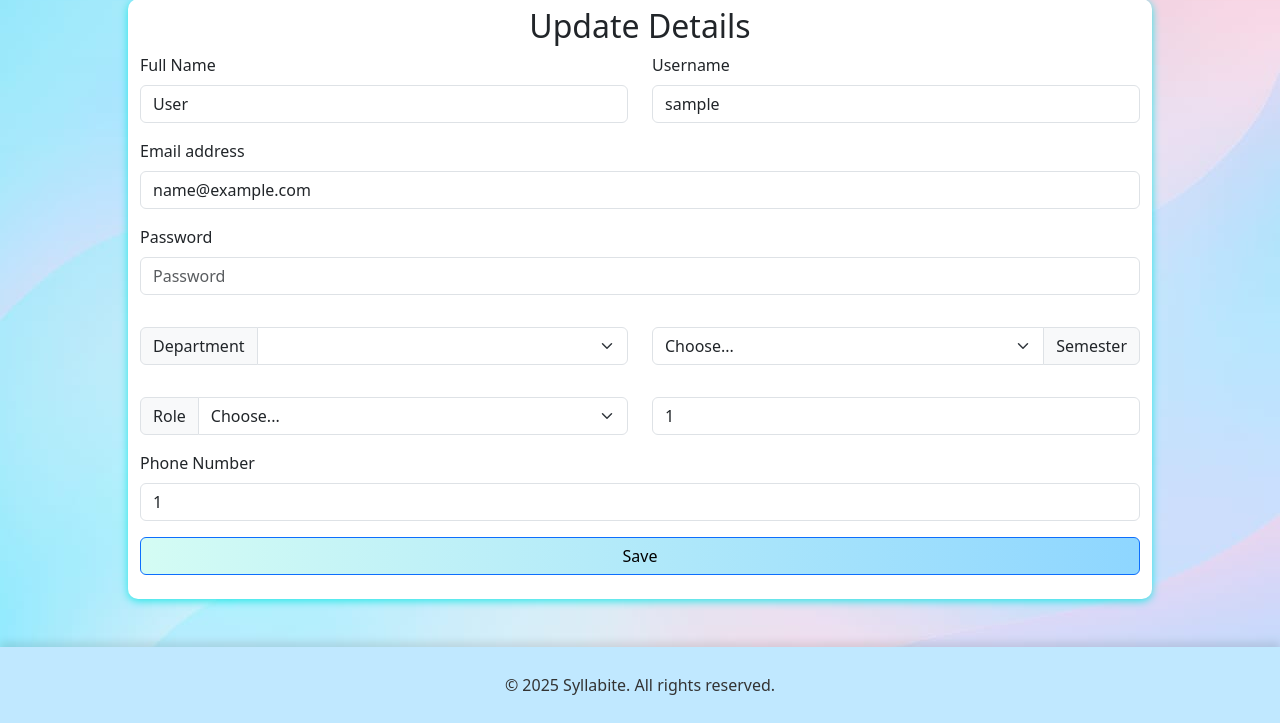
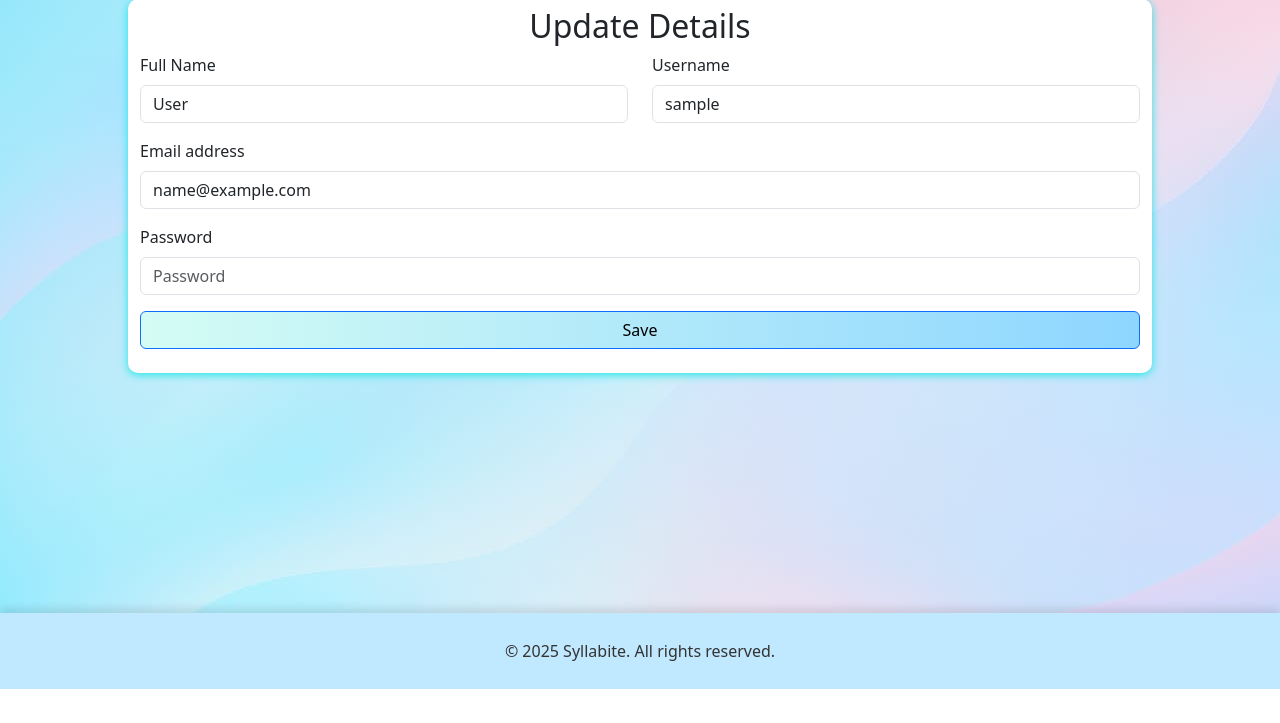
Before and after one commit to Arun-2601-2007/Syllabite, a Node server app: page /profile/2/edit in a window 1280 px wide. Shown: the part 111-834 px from the top of the page. After the commit the page ends 800 px from the top, so only its background shows below. Run offline with Node 20, Linux system fonts and the light colour scheme; a user stored in the database is signed in; tables that the repository leaves empty hold one stand-in row (values such as "Sample post"); some libraries are stand-ins or nearby versions.

Commit message:
Modified UI And SignUp Form

```diff
--- a/CONTROLLERS/authentication.js
+++ b/CONTROLLERS/authentication.js
@@ -4,8 +4,8 @@
 
 module.exports.signUpUser = async (req,res,next) =>{
     try{
-        let {username , email,password,fullname,department,semester,role,cgpa,phone,roll} = req.body;
-        const newUser = new User({email,username,fullname,role,department,semester,cgpa,phone,roll});
+        let {username , email,password,fullname} = req.body;
+        const newUser = new User({email,username,fullname});
        const registeredUser = await User.register(newUser,password);
         req.login(registeredUser,(err) =>{
             if(err){
--- a/CONTROLLERS/department.js
+++ b/CONTROLLERS/department.js
@@ -2,7 +2,7 @@
 const Department = require('../MODELS/departmentSchema.js');
 const ExpressError = require('../UTILS/ExpressError.js');
 
-const ids = ['68f0dba153c5b83d5891b8d7'];
+const ids = ['69039c4c0644399f207d1ae5'];
 
 // Delete review function
 module.exports.destroyReview = async (req,res) => {
--- a/CONTROLLERS/profile.js
+++ b/CONTROLLERS/profile.js
@@ -29,11 +29,6 @@
         user.fullname   = req.body.fullname;
         user.username   = req.body.username;
         user.email      = req.body.email;
-        user.department = req.body.department;
-        user.semester   = req.body.semester;
-        user.role       = req.body.role;
-        user.cgpa       = req.body.cgpa;
-        user.phone      = req.body.phone;
         // Handle password securely
         if (req.body.password) {
             await user.setPassword(req.body.password);
--- a/CONTROLLERS/uploads.js
+++ b/CONTROLLERS/uploads.js
@@ -33,7 +33,7 @@
     pdfs.push(url);
     await departmentData.save();
     req.flash('success',"File uploaded successfully!");
-    let presentContibutor = {fullname : req.user.fullname,email:req.user.email,phone:req.user.phone,roll:req.user.roll,link:url};
+    let presentContibutor = {fullname : req.user.fullname,email:req.user.email,link:url};
 
     await Contributor.insertOne(presentContibutor);
     const backURL = req.header('Referer') || '/';
@@ -80,7 +80,7 @@
     playlistLinks.push(playlisturl);
     await departmentData.save();
     req.flash('success',"Playlist link added successfully!");
-    let presentContibutor = {fullname : req.user.fullname,email:req.user.email,phoner:req.user.phone,roll:req.user.roll,link:playlisturl};
+    let presentContibutor = {fullname : req.user.fullname,email:req.user.email,link:playlisturl};
     await Contributor.create(presentContibutor);
     const backURL = req.header('Referer') || '/';
     res.redirect(backURL);
--- a/VIEWS/WEBPAGES/clubs.ejs
+++ b/VIEWS/WEBPAGES/clubs.ejs
@@ -51,7 +51,7 @@
                 <div class="card  cd-20 m-3 text-center col-9 col-sm-5 col-md-2" >
                     <img src="/IMAGES/aero_unwired.jpeg" class="card-img-top cdimgtp-1 mt-2" alt="...">
                     <div class="card-body">
-                        <p class="card-text crdtxt-50" >AeroUnwired is an aero-modelling club, a branch of Club Unwired, founded by NIT Calicut students who aspire to harness the knowledge of flight.
+                        <p class="card-text crdtxt-50" >AeroUnwired is an aero-modelling club founded by NIT Calicut students who aspire to harness the knowledge of flight.
 
                         </p>
                         <button type="button" class="btn mt-3" data-bs-toggle="modal" data-bs-target="#exampleModal2" style="width: 100%; background: linear-gradient(to right, #d4fcf4, #8ed6ff); color: black;">
@@ -68,7 +68,7 @@
                                         </div>
                                         <div class="modal-body" style="text-align: start;">
 
-                                            AeroUnwired is an aero-modelling club, a branch of Club Unwired, founded by NIT Calicut students who aspire to harness the knowledge of flight.
+                                            AeroUnwired is an aero-modelling club founded by NIT Calicut students who aspire to harness the knowledge of flight.
                                             Inspired by the magnificent creatures with wings and their technical aspects, this club puts effort into building aircraft and studying the science of flight.
                                             The club offers knowledge to those who seek and invest their time in innovation. With a classic workspace and supportive faculty members and seniors, this club welcomes all those who wish to learn.
 
--- a/VIEWS/WEBPAGES/update.ejs
+++ b/VIEWS/WEBPAGES/update.ejs
@@ -1,30 +1,32 @@
 <% layout('LAYOUTS/boilerplate.ejs') %>
 
     <style>
-    body{
+        body {
             background-image: url('/IMAGES/hero-section.jpg');
             background-size: cover;
         }
-
     </style>
 
-<body >
+    <body>
         <%- include('../INCLUDES/navbar.ejs') %>
             <%- include("../INCLUDES/flash.ejs") %>
 
-    <div class="container cnt-4 mt-5 mb-5 "  >
+                <div class="container cnt-4 mt-5 mb-5 ">
                     <div class="row ">
                         <h2 class="text-center mt-2">Update Details</h2>
-            <form action="/profile/<%= currUser._id %>?_method=PUT" method="POST" class="needs-validation" novalidate>
+                        <form action="/profile/<%= currUser._id %>?_method=PUT" method="POST" class="needs-validation"
+                            novalidate>
                             <div class="row">
                                 <div class="mb-3 col-md-6">
                                     <label for="fullname" class="form-label">Full Name</label>
-                    <input type="text" name="fullname" placeholder="fullname" class="form-control" id="fullname" required value="<%= currUser.fullname %>">
+                                    <input type="text" name="fullname" placeholder="fullname" class="form-control"
+                                        id="fullname" required value="<%= currUser.fullname %>">
 
                                 </div>
                                 <div class="mb-3 col-md-6">
                                     <label for="username" class="form-label">Username</label>
-                    <input type="text" name="username" placeholder="Username" class="form-control" id="username" required value="<%= currUser.username %>">
+                                    <input type="text" name="username" placeholder="Username" class="form-control"
+                                        id="username" required value="<%= currUser.username %>">
                                     <div class="valid-feedback">
                                         Username looks good!
                                     </div>
@@ -35,7 +37,9 @@
                             </div>
                             <div class="mb-3">
                                 <label for="exampleInputEmail1" class="form-label">Email address</label>
-                    <input type="email" name="email" placeholder="Enter your email" class="form-control" id="exampleInputEmail1" aria-describedby="emailHelp" required value="<%= currUser.email %>">
+                                <input type="email" name="email" placeholder="Enter your email" class="form-control"
+                                    id="exampleInputEmail1" aria-describedby="emailHelp" required
+                                    value="<%= currUser.email %>">
                                 <div class="valid-feedback">
                                     Nice email!!
                                 </div>
@@ -46,7 +50,8 @@
                             </div>
                             <div class="mb-3">
                                 <label for="exampleInputPassword1" class="form-label">Password</label>
-                    <input type="password" name="password" placeholder="Password" class="form-control" id="exampleInputPassword1" required value="<%= currUser.password %>">
+                                <input type="password" name="password" placeholder="Password" class="form-control"
+                                    id="exampleInputPassword1" required value="<%= currUser.password %>">
                                 <div class="valid-feedback">
                                     Nice password!
                                 </div>
@@ -54,64 +59,11 @@
                                     Passsword should be valid!
                                 </div>
                             </div>
-                <div class="row">
-                <div class="col-md-6">
-                    <div class="input-group mb-3 mt-3">
-                        <label class="input-group-text" for="inputGroupSelect01" required>Department</label>
-                        <select class="form-select" id="inputGroupSelect01" name="department" required >
-                            <option selected disabled hidden ></option>
-                            <option value="cse">CSE</option>
-                            <option value="ece">ECE</option>
-                            <option value="eee">EEE</option>
-                            <option value="mech">MECH</option>
-                            <option value="civil">CIVIL</option>
-                            <option value="che">CHE</option>
-                            <option value="pe">pe</option>
-                            <option value="mse">MSE</option>
-                        </select>
-                    </div>
-                </div>
-                <div class="col-md-6">
-                    <div class="input-group mb-3 col-md-4 mt-3">
-                        <select class="form-select" id="inputGroupSelect02" name="semester" required>
-                            <option selected disabled hidden>Choose...</option>
-                            <option value="1">1</option>
-                            <option value="2">2</option>
-                            <option value="3">3</option>
-                            <option value="4">4</option>
-                            <option value="5">5</option>
-                            <option value="6">6</option>
-                            <option value="7">7</option>
-                            <option value="8">8</option>
 
-                        </select>
-                        <label class="input-group-text" for="inputGroupSelect02" required>Semester</label>
-                    </div>
-                </div>
-                </div>
-                <div class="row">
-                    <div class="col-md-6">
-                         <div class="input-group mb-3 col-md-4 mt-3">
-                            <label class="input-group-text" for="inputGroupSelect03">Role</label>
-                            <select class="form-select" id="inputGroupSelect03" name="role" required>
-                                <option selected disabled hidden>Choose...</option>
-                                <option value="student">Student</option>
-                                <option value="faculty">Faculty</option>
-                            </select>
 
-                    </div>
-                    </div>
-                    <div class="col-md-6 mt-3">
-
-                        <input type="number" name="cgpa" placeholder="cgpa" class="form-control" id="cgpa" required value="<%= currUser.cgpa %>">
-                    </div>
-                </div>
-                <div class="mb-3">
-                    <label for="exampleInputEmail2" class="form-label">Phone Number</label>
-                    <input type="number" name="phone" placeholder="Enter your phone number" class="form-control" id="exampleInputEmail2" required value="<%= currUser.phone %>">
-                </div>
-
-                <button type="submit" style="width: 100%; background: linear-gradient(to right, #d4fcf4, #8ed6ff); color: black;" class="btn btn-primary mb-4">Save</button>
+                            <button type="submit"
+                                style="width: 100%; background: linear-gradient(to right, #d4fcf4, #8ed6ff); color: black;"
+                                class="btn btn-primary mb-4">Save</button>
                         </form>
 
 
```
Also changed, not shown: MODELS/contributorSchema.js (+0 -8 lines), MODELS/userSchema.js (+0 -25 lines), VIEWS/WEBPAGES/department.ejs (+11 -4 lines), VIEWS/WEBPAGES/login.ejs (+2 -12 lines), VIEWS/WEBPAGES/profile.ejs (+13 -33 lines), VIEWS/WEBPAGES/signup.ejs (+15 -70 lines), 1 other file. Lines whose indentation alone changed are shown as unchanged.
